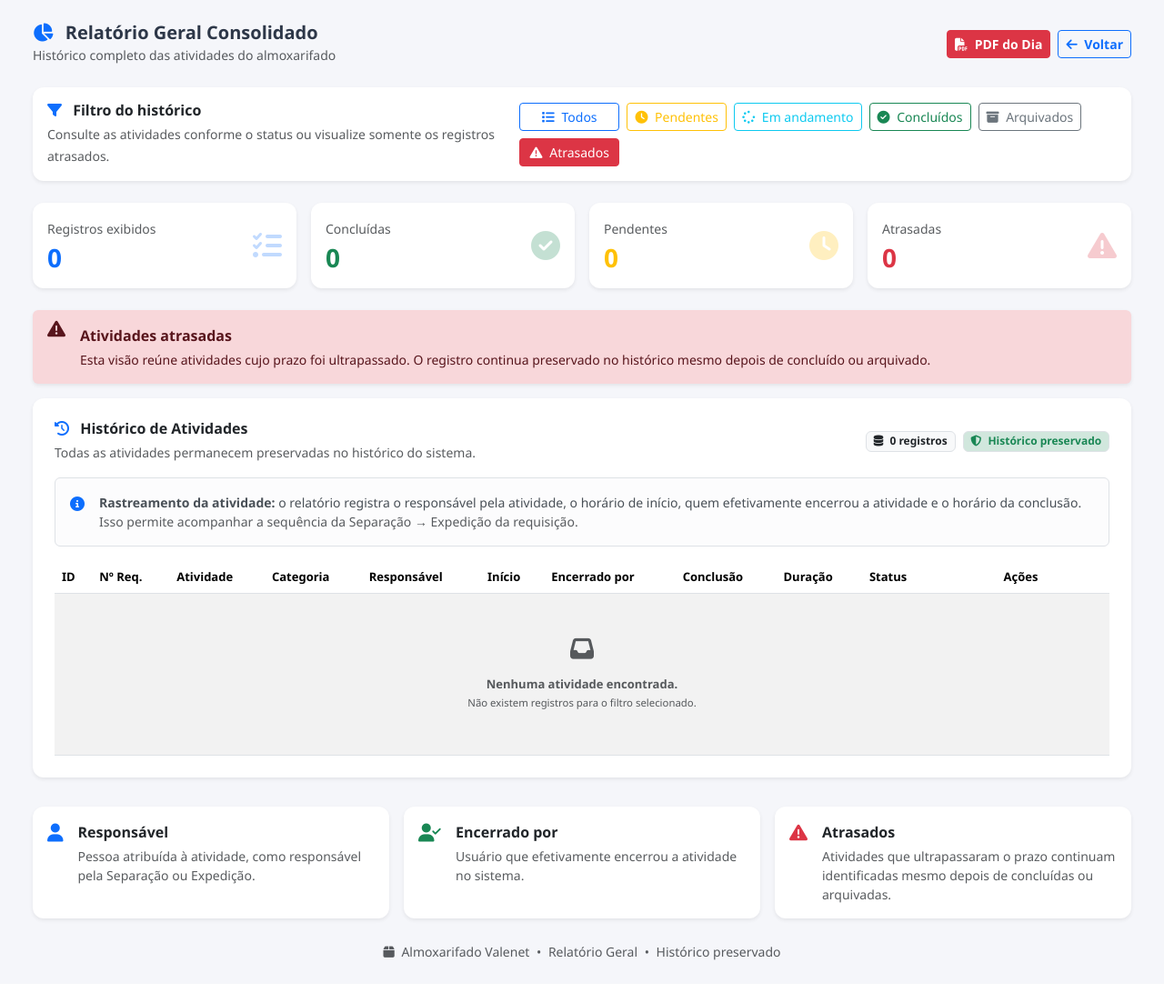
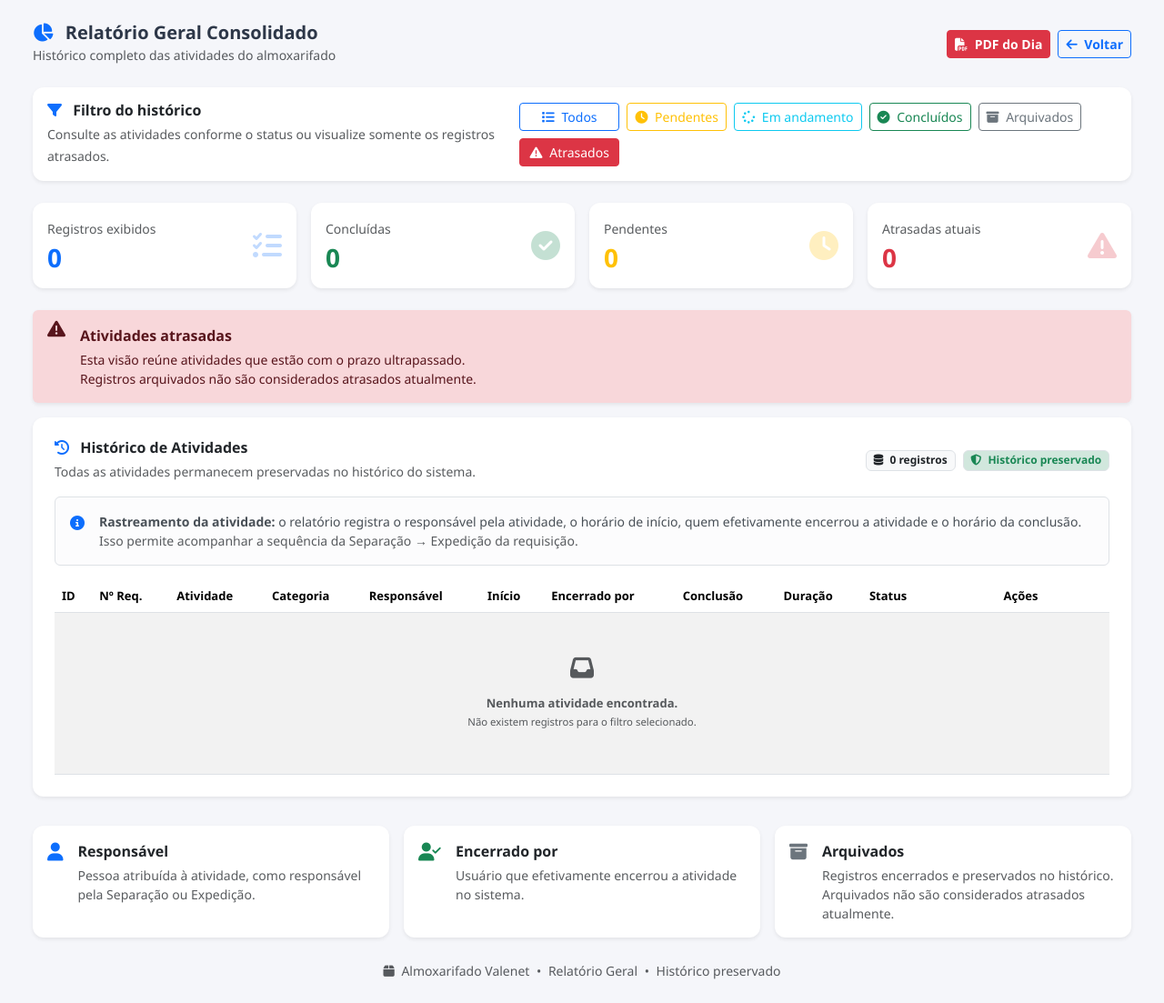
Before and after one commit to wandersondan2942-arch/almoxarifado, a Flask app: page /relatorios?filtro=atrasados in a window 1280 px wide. Shown: the whole page at 91% size. Before the commit the page ends 1056 px from the top, so only its background shows below. Run offline with Flask 3, Linux system fonts and the light colour scheme; the visitor is signed in with stand-in values (Sample User, id 1); data that the repository does not hold is empty; some libraries are stand-ins or nearby versions.

Commit message:
Update relatorios.html

```diff
--- a/templates/relatorios.html
+++ b/templates/relatorios.html
@@ -538,7 +570,16 @@
     {% endif %}
 
 
-    {% if item.foi_atrasada|default(false) %}
+    <!--
+        IMPORTANTE:
+        Arquivado NÃO entra no contador de atrasadas.
+    -->
+
+    {% if
+        status_atual != 'Arquivado'
+        and status_atual != 'Arquivada'
+        and i.foi_atrasada|default(false)
+    %}
 
         {% set atrasadas.total =
             atrasadas.total + 1
@@ -709,7 +754,7 @@
                 <div>
 
                     <small class="text-muted">
-                        Atrasadas
+                        Atrasadas atuais
                     </small>
 
                     <h3
@@ -762,15 +807,20 @@
 
         <div class="small mt-1">
 
-            Esta visão reúne atividades cujo prazo foi
-            ultrapassado. O registro continua preservado
-            no histórico mesmo depois de concluído ou arquivado.
-
-        </div>
-
-    </div>
-
-</div>
+            Esta visão reúne atividades que estão
+            com o prazo ultrapassado.
+
+            <br>
+
+            Registros arquivados não são considerados
+            atrasados atualmente.
+
+        </div>
+
+    </div>
+
+</div>
+
 
 {% elif filtro_atual == 'arquivados' %}
 
@@ -796,6 +846,12 @@
 
             Nenhum registro é apagado definitivamente
             pelo fluxo normal.
+
+            <br>
+
+            <strong>
+                Arquivado não significa atrasado.
+            </strong>
 
         </div>
 
@@ -970,9 +1026,22 @@
                     i.status|default('Pendente')|trim
                 %}
 
+
+                <!--
+                    Somente atividades NÃO arquivadas
+                    podem ser consideradas atrasadas atualmente.
+                -->
+
+                {% set atraso_atual = (
+                    status_atual != 'Arquivado'
+                    and status_atual != 'Arquivada'
+                    and i.foi_atrasada|default(false)
+                ) %}
+
+
                 <tr
                     class="
-                    {% if i.foi_atrasada|default(false) %}
+                    {% if atraso_atual %}
                         linha-atrasada
                     {% elif status_atual == 'Concluído'
                           or status_atual == 'Concluido' %}
@@ -1048,7 +1117,9 @@
                         {% endif %}
 
 
-                        {% if i.foi_atrasada|default(false) %}
+                        <!-- ATRASO ATUAL -->
+
+                        {% if atraso_atual %}
 
                             <div class="mt-1">
 
@@ -1577,7 +1689,12 @@
                         {% endif %}
 
 
-                        {% if i.foi_atrasada|default(false) %}
+                        <!--
+                            SOMENTE ATIVIDADES ATUAIS
+                            PODEM EXIBIR "ATRASADO".
+                        -->
+
+                        {% if atraso_atual %}
 
                             <div class="mt-1">
 
@@ -1855,14 +1994,14 @@
                 <div>
 
                     <strong>
-                        Atrasados
+                        Arquivados
                     </strong>
 
                     <div class="small text-muted mt-1">
 
-                        Atividades que ultrapassaram o prazo
-                        continuam identificadas mesmo depois
-                        de concluídas ou arquivadas.
+                        Registros encerrados e preservados
+                        no histórico. Arquivados não são
+                        considerados atrasados atualmente.
 
                     </div>
 
@@ -2256,135 +2404,6 @@
 
 
 <!-- ===================================================== -->
-<!-- MODAL DE CONFIRMAÇÃO DE ARQUIVAMENTO -->
-<!-- ===================================================== -->
-
-<div
-    class="modal fade"
-    id="modalArquivar"
-    tabindex="-1"
-    aria-labelledby="modalArquivarLabel"
-    aria-hidden="true"
->
-
-    <div
-        class="modal-dialog modal-dialog-centered"
-    >
-
-        <div class="modal-content border-0 shadow-lg">
-
-            <div class="modal-header">
-
-                <h5
-                    class="modal-title fw-bold"
-                    id="modalArquivarLabel"
-                >
-
-                    <i
-                        class="fa-solid
-                               fa-box-archive
-                               text-secondary me-2"
-                    ></i>
-
-                    Arquivar atividade
-
-                </h5>
-
-                <button
-                    type="button"
-                    class="btn-close"
-                    data-bs-dismiss="modal"
-                ></button>
-
-            </div>
-
-
-            <div class="modal-body">
-
-                <p class="mb-2">
-
-                    Você está prestes a arquivar:
-
-                </p>
-
-                <div
-                    class="alert alert-secondary
-                           border"
-                >
-
-                    <strong id="nomeAtividadeArquivar">
-                        —
-                    </strong>
-
-                </div>
-
-                <div class="small text-muted">
-
-                    <i
-                        class="fa-solid
-                               fa-shield-halved
-                               me-1"
-                    ></i>
-
-                    O registro <strong>não será apagado</strong>.
-
-                    Ele ficará disponível em:
-
-                    <strong>
-                        Relatórios → Arquivados
-                    </strong>.
-
-                </div>
-
-            </div>
-
-
-            <div class="modal-footer">
-
-                <button
-                    type="button"
-                    class="btn btn-outline-secondary"
-                    data-bs-dismiss="modal"
-                >
-
-                    Cancelar
-
-                </button>
-
-
-                <form
-                    method="POST"
-                    id="formArquivarModal"
-                >
-
-                    <button
-                        type="submit"
-                        class="btn btn-secondary fw-bold"
-                    >
-
-                        <i
-                            class="fa-solid
-                                   fa-box-archive
-                                   me-1"
-                        ></i>
-
-                        Confirmar arquivamento
-
-                    </button>
-
-                </form>
-
-            </div>
-
-        </div>
-
-    </div>
-
-</div>
-
-
-
-<!-- ===================================================== -->
 <!-- RODAPÉ -->
 <!-- ===================================================== -->
 
@@ -2435,56 +2454,122 @@
 
 function prepararEdicao(botao) {
 
-    const id = botao.dataset.id || "";
-    const requisicao = botao.dataset.requisicao || "";
-    const atividade = botao.dataset.atividade || "";
-    const categoria = botao.dataset.categoria || "";
-    const responsavel = botao.dataset.responsavel || "";
-    const prioridade = botao.dataset.prioridade || "Média";
-    const prazo = botao.dataset.prazo || "";
-    const descricao = botao.dataset.descricao || "";
-
+    const id =
+        botao.dataset.id || "";
+
+    const requisicao =
+        botao.dataset.requisicao || "";
+
+    const atividade =
+        botao.dataset.atividade || "";
+
+    const categoria =
+        botao.dataset.categoria || "";
+
+    const responsavel =
+        botao.dataset.responsavel || "";
+
+    const prioridade =
+        botao.dataset.prioridade || "Média";
+
+    const prazo =
+        botao.dataset.prazo || "";
+
+    const descricao =
+        botao.dataset.descricao || "";
+
+
+    const campoId =
         document.getElementById(
             "editar_id_visual"
-    ).value = id;
-
+        );
+
+    const campoRequisicao =
         document.getElementById(
             "editar_requisicao"
-    ).value = requisicao;
-
+        );
+
+    const campoAtividade =
         document.getElementById(
             "editar_atividade"
-    ).value = atividade;
-
+        );
+
+    const campoCategoria =
         document.getElementById(
             "editar_categoria"
-    ).value = categoria;
-
+        );
+
+    const campoResponsavel =
         document.getElementById(
             "editar_responsavel"
-    ).value = responsavel;
-
+        );
+
+    const campoPrioridade =
         document.getElementById(
             "editar_prioridade"
-    ).value = prioridade;
-
+        );
+
+    const campoPrazo =
         document.getElementById(
             "editar_prazo"
-    ).value = converterPrazoParaInput(prazo);
-
+        );
+
+    const campoDescricao =
         document.getElementById(
             "editar_descricao"
-    ).value = descricao;
+        );
+
+    const formulario =
+        document.getElementById(
+            "formEditar"
+        );
+
+
+    if (campoId) {
+        campoId.value = id;
+    }
+
+    if (campoRequisicao) {
+        campoRequisicao.value = requisicao;
+    }
+
+    if (campoAtividade) {
+        campoAtividade.value = atividade;
+    }
+
+    if (campoCategoria) {
+        campoCategoria.value = categoria;
+    }
+
+    if (campoResponsavel) {
+        campoResponsavel.value = responsavel;
+    }
+
+    if (campoPrioridade) {
+        campoPrioridade.value = prioridade;
+    }
+
+    if (campoPrazo) {
+        campoPrazo.value =
+            converterPrazoParaInput(prazo);
+    }
+
+    if (campoDescricao) {
+        campoDescricao.value = descricao;
+    }
 
 
     /*
-     * O backend utiliza:
+     * Backend:
      * /editar/<id>
      */
 
-    document.getElementById(
-        "formEditar"
-    ).action = "/editar/" + id;
+    if (formulario) {
+
+        formulario.action =
+            "/editar/" + id;
+
+    }
 
 }
 
@@ -2544,24 +2638,32 @@ function converterPrazoParaInput(valor) {
    CONFIRMAÇÃO DE ARQUIVAMENTO
    ========================================================= */
 
-function confirmarArquivamento(id, atividade) {
-
-    /*
-     * Mantemos a confirmação simples caso
-     * o navegador bloqueie algum modal.
-     */
+function confirmarArquivamento(formulario) {
+
+    if (!formulario) {
+        return false;
+    }
+
+
+    const campo =
+        formulario.querySelector(
+            'input[name="atividade_confirmacao"]'
+        );
+
 
     const nome =
-        atividade && atividade.trim()
-            ? atividade
+        campo && campo.value
+            ? campo.value
             : "esta atividade";
+
 
     return confirm(
         "Arquivar " +
         nome +
         "?\n\n" +
-        "O registro não será apagado. " +
-        "Ele continuará disponível em Relatórios > Arquivados."
+        "O registro não será apagado.\n" +
+        "Ele continuará disponível em " +
+        "Relatórios > Arquivados."
     );
 
 }
```
Also changed, not shown: other parts of templates/relatorios.html (+134 -17 lines). Lines whose indentation alone changed are shown as unchanged.
